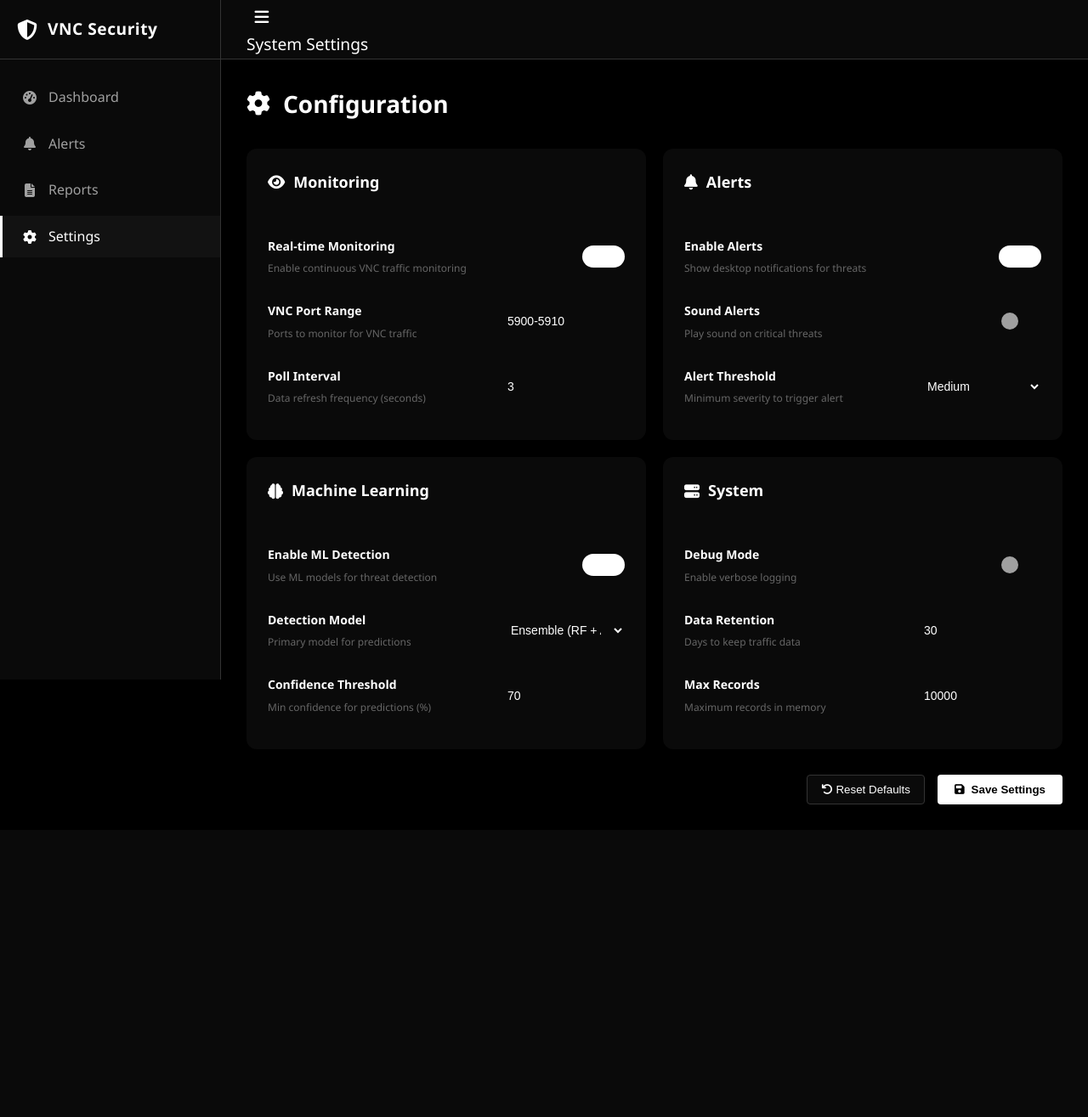
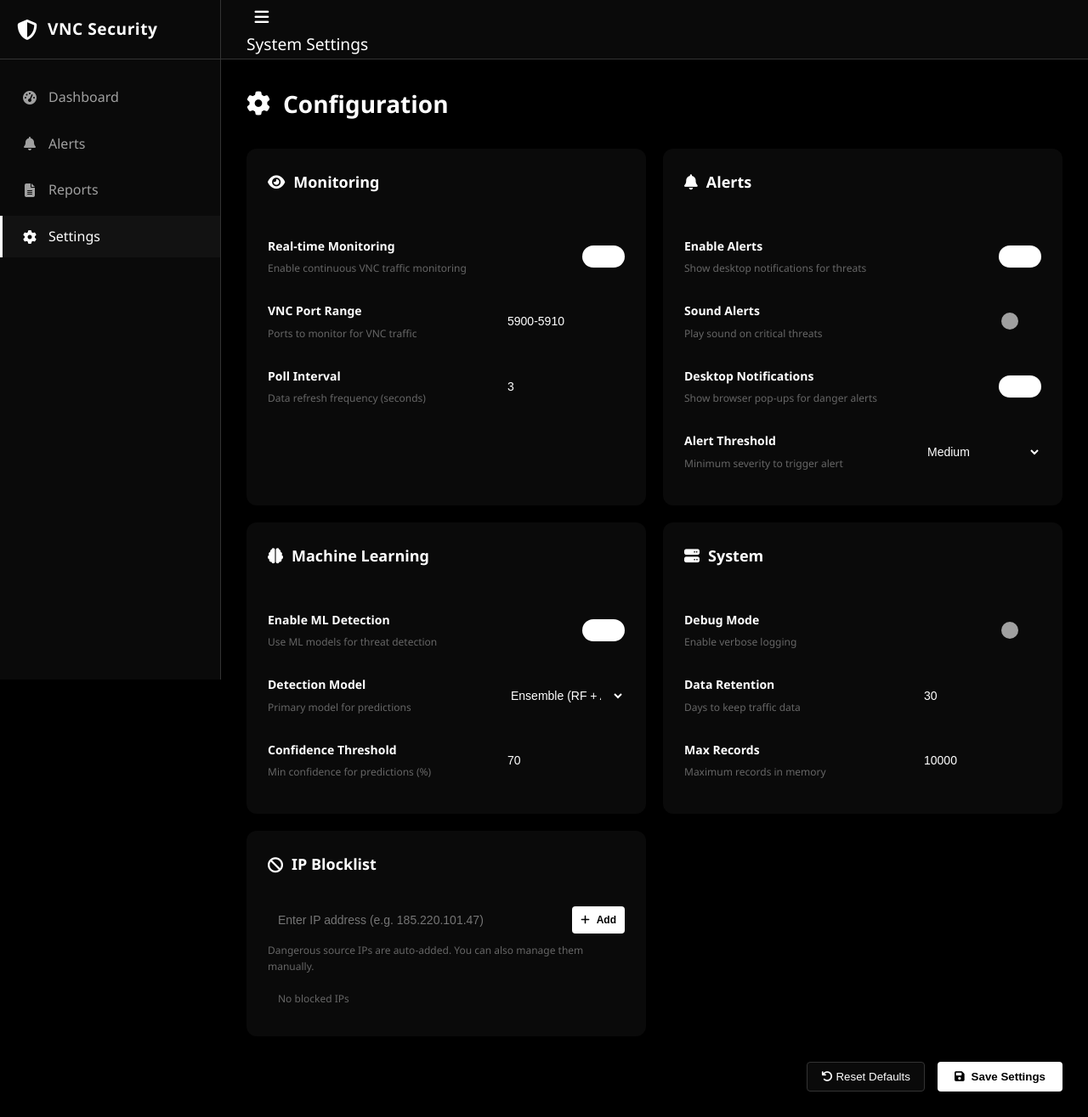
Before and after one commit to MohithkumarM/VNC-PROJECT, a Flask app: page /settings in a window 1280 px wide. Shown: the whole page at 85% size. Before the commit the page ends 947 px from the top, so only its background shows below. Run offline with Flask 3, Linux system fonts and the light colour scheme; data that the repository does not hold is empty.

Commit message:
Update settings.html

```diff
--- a/frontend/templates/settings.html
+++ b/frontend/templates/settings.html
@@ -28,6 +28,13 @@
         .input-field { width: 150px; padding: 8px 12px; background: var(--bg-tertiary); border: none; border-radius: 6px; color: var(--text-primary); font-size: 14px; }
         .select-field { width: 150px; padding: 8px 12px; background: var(--bg-tertiary); border: none; border-radius: 6px; color: var(--text-primary); font-size: 14px; cursor: pointer; }
         .save-section { margin-top: 30px; display: flex; justify-content: flex-end; gap: 15px; }
+        .blocklist-tools { display: flex; gap: 10px; margin-bottom: 10px; }
+        .blocklist-tools input { flex: 1; }
+        .blocklist-list { max-height: 210px; overflow-y: auto; border: 1px solid var(--bg-tertiary); border-radius: 8px; }
+        .block-item { display: flex; justify-content: space-between; align-items: center; padding: 10px 12px; border-bottom: 1px solid var(--bg-tertiary); }
+        .block-item:last-child { border-bottom: none; }
+        .block-ip { font-family: monospace; color: #60a5fa; }
+        .mini-btn { padding: 6px 10px; font-size: 12px; }
         @media (max-width: 900px) { .settings-grid { grid-template-columns: 1fr; } }
     </style>
 </head>
@@ -135,6 +142,16 @@
                     </div>
                     <div class="setting-item">
                         <div class="setting-info">
+                            <h4>Desktop Notifications</h4>
+                            <p>Show browser pop-ups for danger alerts</p>
+                        </div>
+                        <label class="toggle-switch">
+                            <input type="checkbox" id="desktop-notifications" checked>
+                            <span class="toggle-slider"></span>
+                        </label>
+                    </div>
+                    <div class="setting-item">
+                        <div class="setting-info">
                             <h4>Alert Threshold</h4>
                             <p>Minimum severity to trigger alert</p>
                         </div>
@@ -207,6 +224,21 @@
                         <input type="number" class="input-field" value="10000" min="1000" max="100000" id="max-records">
                     </div>
                 </div>
+
+                <!-- Blocklist Settings -->
+                <div class="settings-card">
+                    <h3><i class="fas fa-ban"></i> IP Blocklist</h3>
+                    <div class="blocklist-tools">
+                        <input type="text" class="input-field" id="block-ip-input" placeholder="Enter IP address (e.g. 185.220.101.47)">
+                        <button class="btn-primary mini-btn" onclick="addBlockedIp()"><i class="fas fa-plus"></i> Add</button>
+                    </div>
+                    <div class="setting-info" style="margin-bottom:8px">
+                        <p>Dangerous source IPs are auto-added. You can also manage them manually.</p>
+                    </div>
+                    <div class="blocklist-list" id="blocklist-list">
+                        <div class="block-item"><span class="setting-info"><p>Loading blocklist...</p></span></div>
+                    </div>
+                </div>
             </div>
 
             <div class="save-section">
@@ -246,6 +278,7 @@
                 'poll-interval': document.getElementById('poll-interval').value,
                 'enable-alerts': document.getElementById('enable-alerts').checked,
                 'sound-alerts': document.getElementById('sound-alerts').checked,
+                'desktop-notifications': document.getElementById('desktop-notifications').checked,
                 'alert-threshold': document.getElementById('alert-threshold').value,
                 'ml-enabled': document.getElementById('ml-enabled').checked,
                 'detection-model': document.getElementById('detection-model').value,
@@ -265,6 +298,60 @@
             location.reload();
         }
 
+        async function loadBlocklist() {
+            try {
+                const res = await fetch('/api/blocklist');
+                const data = await res.json();
+                const list = document.getElementById('blocklist-list');
+                const ips = data.blocked_ips || [];
+                if (!ips.length) {
+                    list.innerHTML = '<div class="block-item"><span class="setting-info"><p>No blocked IPs</p></span></div>';
+                    return;
+                }
+                list.innerHTML = ips.map(ip => `
+                    <div class="block-item">
+                        <span class="block-ip">${ip}</span>
+                        <button class="btn-secondary mini-btn" onclick="removeBlockedIp('${ip}')"><i class="fas fa-unlock"></i> Unblock</button>
+                    </div>
+                `).join('');
+            } catch (e) {
+                const list = document.getElementById('blocklist-list');
+                list.innerHTML = '<div class="block-item"><span class="setting-info"><p>Failed to load blocklist</p></span></div>';
+            }
+        }
+
+        async function addBlockedIp() {
+            const input = document.getElementById('block-ip-input');
+            const ip = (input.value || '').trim();
+            if (!ip) return;
+            try {
+                await fetch('/api/blocklist', {
+                    method: 'POST',
+                    headers: { 'Content-Type': 'application/json' },
+                    body: JSON.stringify({ ip })
+                });
+                input.value = '';
+                showToast('success', 'IP Blocked', `${ip} added to blocklist`);
+                loadBlocklist();
+            } catch (e) {
+                showToast('danger', 'Error', 'Could not block IP');
+            }
+        }
+
+        async function removeBlockedIp(ip) {
+            try {
+                await fetch('/api/blocklist', {
+                    method: 'DELETE',
+                    headers: { 'Content-Type': 'application/json' },
+                    body: JSON.stringify({ ip })
+                });
+                showToast('success', 'IP Unblocked', `${ip} removed from blocklist`);
+                loadBlocklist();
+            } catch (e) {
+                showToast('danger', 'Error', 'Could not unblock IP');
+            }
+        }
+
         function showToast(type, title, message) {
             const container = document.getElementById('toast-container');
             const toast = document.createElement('div');
@@ -275,6 +362,27 @@
         }
 
         loadSettings();
+        loadBlocklist();
+
+        // ---- Sidebar collapse ----
+        (function() {
+            const sidebar = document.querySelector('.sidebar');
+            const mainContent = document.querySelector('.main-content');
+            const btn = document.getElementById('menu-toggle');
+            if (localStorage.getItem('sidebarCollapsed') === 'true') {
+                sidebar && sidebar.classList.add('collapsed');
+                mainContent && mainContent.classList.add('sidebar-collapsed');
+            }
+            btn && btn.addEventListener('click', () => {
+                if (window.innerWidth <= 768) {
+                    sidebar && sidebar.classList.toggle('active');
+                } else {
+                    const c = sidebar && sidebar.classList.toggle('collapsed');
+                    mainContent && mainContent.classList.toggle('sidebar-collapsed', c);
+                    localStorage.setItem('sidebarCollapsed', c ? 'true' : 'false');
+                }
+            });
+        })();
     </script>
 </body>
 </html>
```
